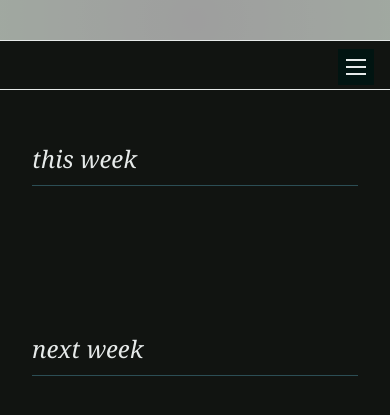
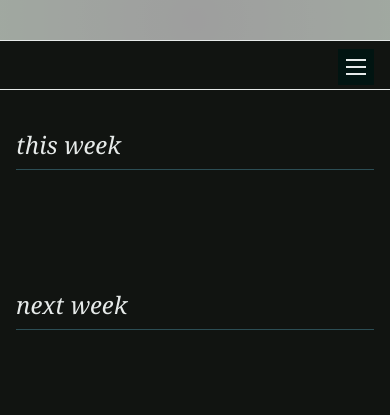
Before and after one commit to 90mil/radio, a Jekyll site: the page built from schedule.html, in a window 390 px wide. Shown: the top 415 px of the page. Built offline with Jekyll 4.4.1, drawn with Linux system fonts in a browser that asks for light colours.

Commit message:
fix schedule margins

```diff
--- a/_sass/pages/_schedule.scss
+++ b/_sass/pages/_schedule.scss
@@ -66,15 +66,28 @@
 
 @media (max-width: 480px) {
     .week-schedule-container {
-        padding: var(--margin-mobile);
+        padding: 0;
     }
 
     .week-header {
         margin-left: var(--margin-mobile);
         margin-right: var(--margin-mobile);
+        padding: 15px 0;
+        border-bottom: 1px solid var(--accent-1);
     }
 
     .week-section {
         padding: 0;
+        margin: 0;
+    }
+
+    .day-block {
+        min-width: 320px;
+        max-width: none;
+
+        &.empty {
+            min-width: 120px;
+            max-width: 140px;
+        }
     }
 }
```
Also changed, not shown: assets/js/schedule.js (line endings or trailing spaces).
